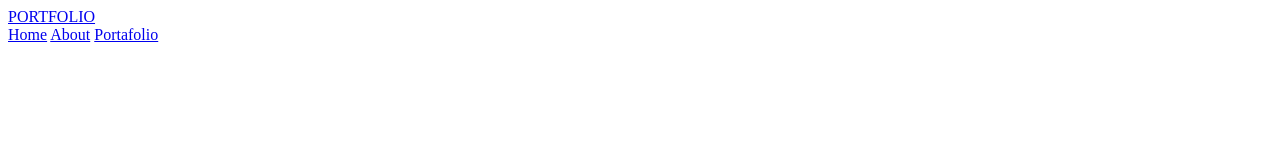
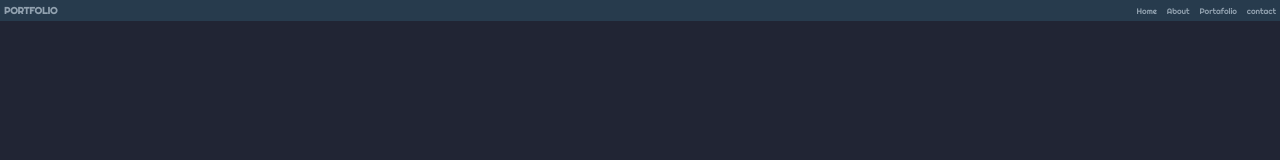
Before and after one commit to HERMAN-ULI/portafolio, a plain HTML site: page index.html in a window 1280 px wide. Drawn offline with Linux system fonts and the light colour scheme.

Commit message:
style the navbar

```diff
--- a/index.html
+++ b/index.html
@@ -1,22 +1,25 @@
 <!DOCTYPE html>
 <html lang="en">
 
-<head class="header">
+<head>
     <meta charset="UTF-8">
     <meta http-equiv="X-UA-Compatible" content="IE=edge">
     <meta name="viewport" content="width=device-width, initial-scale=1.0">
     <title>Document</title>
-    <link rel="stylesheet" href="/style.css">
-    <a href="logo">PORTFOLIO</a>
-    <nav class="navar">
-        <a href="#home">Home</a>
-        <a href="#about">About</a>
-        <a href=""></a>
-        <a href="#portfolio">Portafolio</a>
-    </nav>
+    <link rel="stylesheet" href="style.css">
+
 </head>
 
 <body>
+    <header class="header">
+        <a href="logo" class="logo">PORTFOLIO</a>
+        <nav class="navar">
+            <a href="#home">Home</a>
+            <a href="#about">About</a>
+            <a href="#portfolio">Portafolio</a>
+            <a href="#contact">contact</a>
+        </nav>
+    </header>
     <script src="/index.js"></script>
 </body>
 
--- a/style.css
+++ b/style.css
@@ -0,0 +1,58 @@
+@import url('https://fonts.googleapis.com/css2? family= Righteous & display=swap');
+
+* {
+    margin: 0;
+    padding: 0;
+    box-sizing: border-box;
+    text-decoration: none;
+    border: none;
+    scroll-behavior: smooth;
+    font-family: 'Righteous', cursive;
+
+}
+
+:root {
+    --bg-color: #212534;
+    --second-bg-color: #273b4d;
+    --text-color: #91a1af;
+    --main-color: #5dddaa;
+}
+
+body {
+    font-size: 62.5%;
+    overflow-x: hidden;
+    background-color: var(--bg-color);
+    color: var(--text-color);
+}
+
+.header {
+    position: fixed;
+    top: 0;
+    left: 0;
+    width: 100%;
+    padding: 4px;
+    background: var(--second-bg-color);
+    display: flex;
+    justify-content: space-between;
+    align-items: center;
+    z-index: 60;
+}
+
+.logo {
+    font-size: .6rem;
+    color: var(--text-color);
+    font-weight: 600;
+    cursor: default;
+}
+
+.navar a {
+    font-size: .5rem;
+    color: var(--text-color);
+    margin-left: 7px;
+    transition: .3s;
+}
+
+.navar a:hover {
+    color: var(--main-color);
+
+}
```
